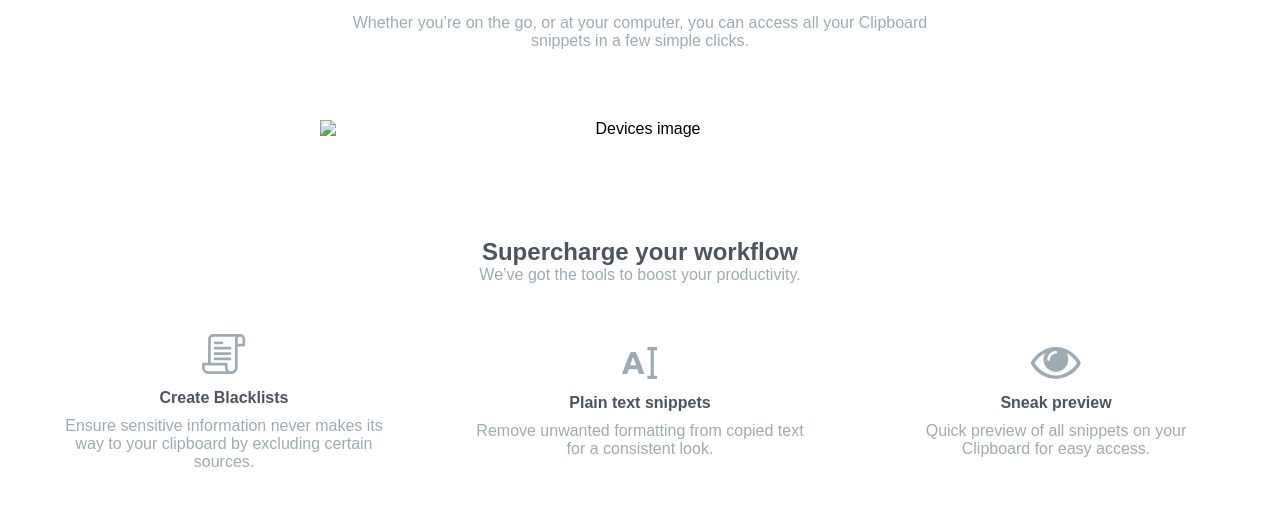
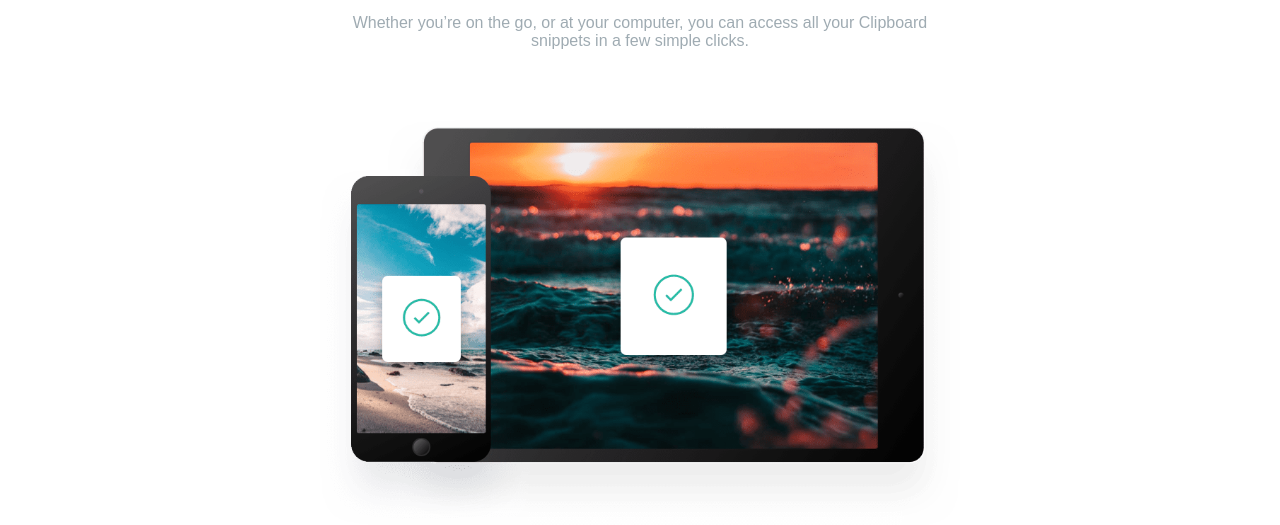
Before and after one commit to andrewsiachos/clipboard-landing-page, a plain HTML site: page index.html in a window 1280 px wide. Shown: the part 1350-1875 px from the top of the page. Drawn offline with Linux system fonts and the light colour scheme; the site is published under a folder, as on GitHub Pages, so addresses that start at the root find nothing; a web font is replaced by a local one.

Commit message:
Update index.html

```diff
--- a/index.html
+++ b/index.html
@@ -76,7 +76,7 @@
         snippets in a few simple clicks.
       </p>
 
-      <img src="/images/image-devices.png" alt="Devices image">
+      <img src="images/image-devices.png" alt="Devices image">
     </section>
 
     <section id="workflow">
```
